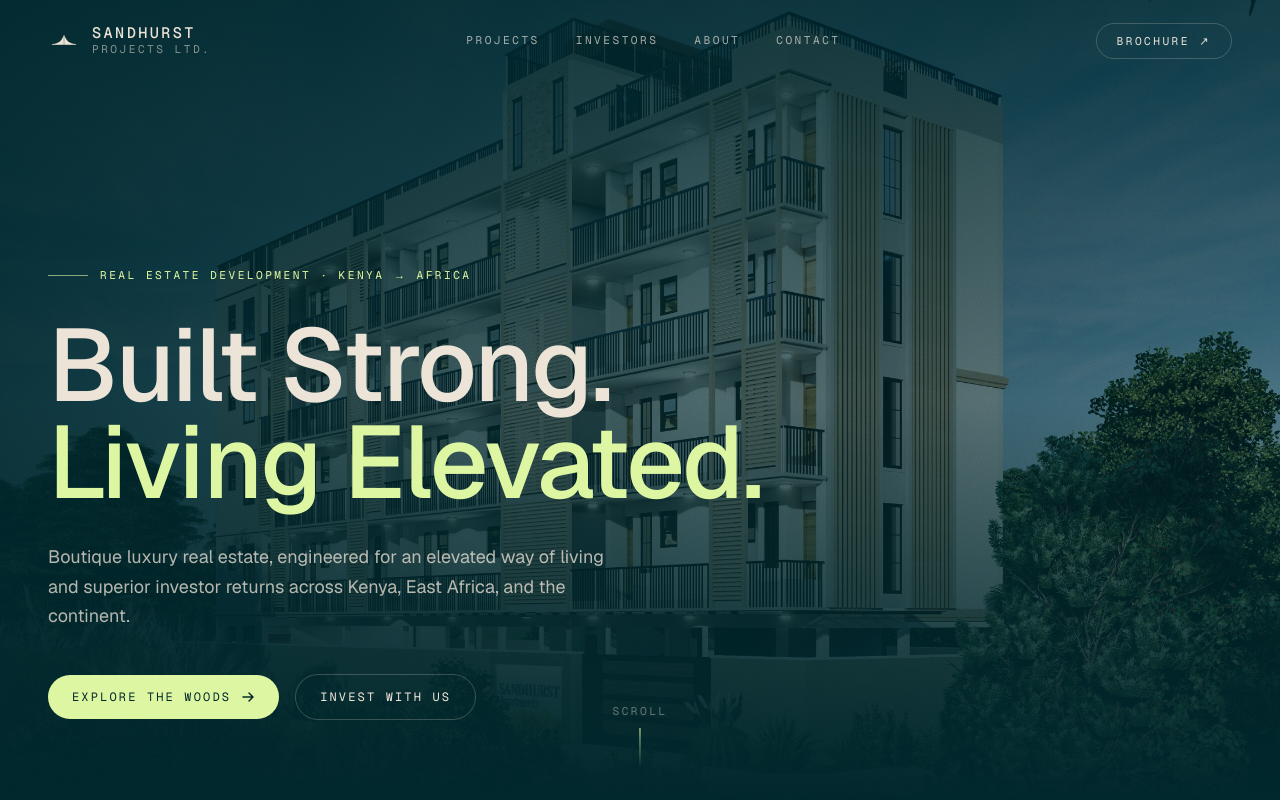
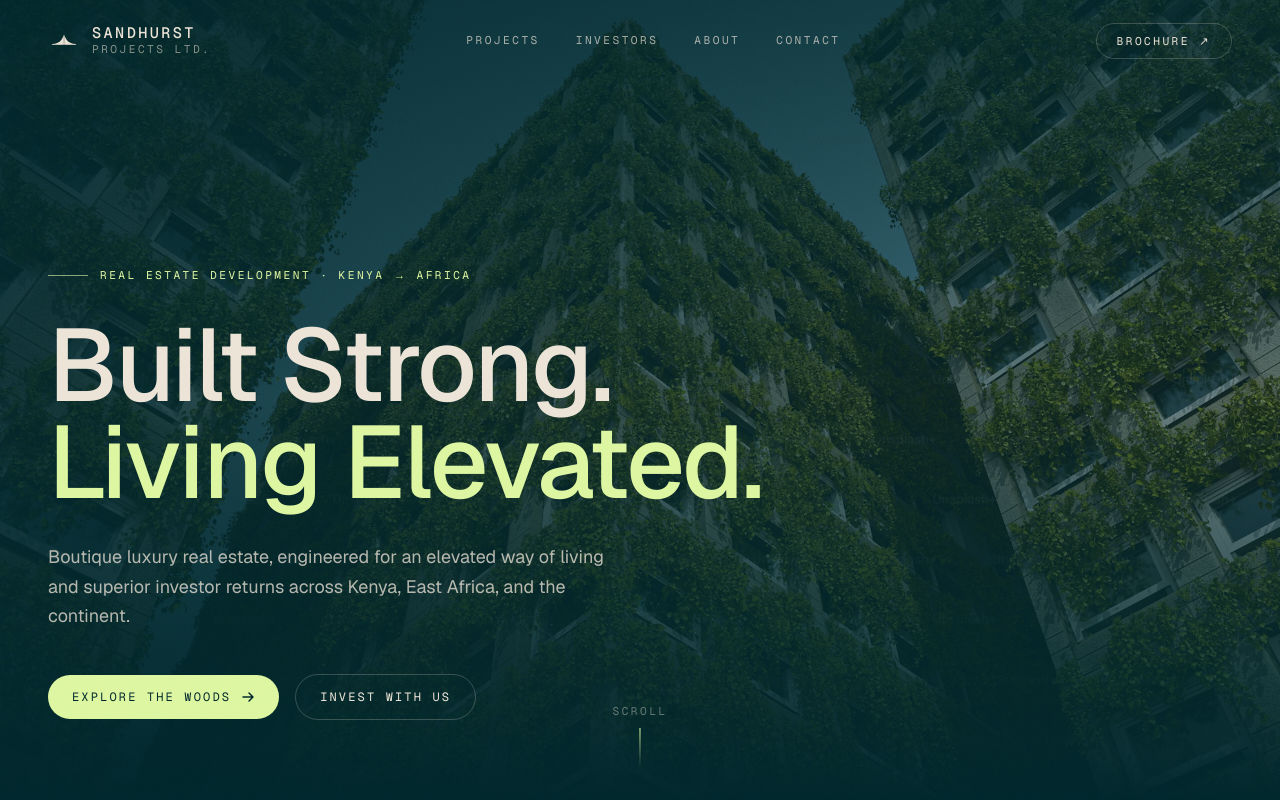
Before and after one commit to odawosm/sandhurst_project, a Next.js app: page / in a window 1280 px wide. Shown: the top 800 px of the page. Built offline with nearby package versions, Linux system fonts and the light colour scheme.

Commit message:
Chore: Added new hero image and changed hero image on home page

```diff
--- a/components/sections/Hero.jsx
+++ b/components/sections/Hero.jsx
@@ -10,8 +10,8 @@ export default function Hero() {
       {/* Background render */}
       <div className="absolute inset-0 -z-10">
         <Image
-          src="/projects/the-woods-ogango/woods-exterior-front.jpg"
-          alt="The Woods, Ogango — Sandhurst Projects"
+          src="/projects/green-hero.avif"
+          alt="Building exterior with greenery and blue sky - Hero background image for Sandhurst Projects Ltd home page."
           fill
           priority
           quality={90}
```
Also changed, not shown: public/projects/green-hero.avif (added).
